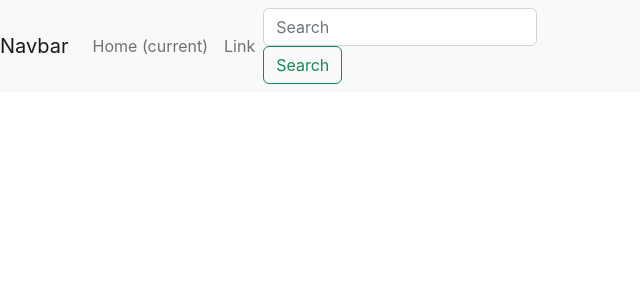
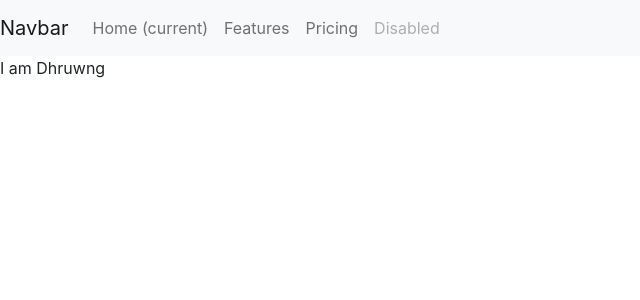
Before and after one commit to Dhruwang/inotes, a React (Create React App) app: page / in a window 1280 px wide. Shown: the top 300 px of the page, without its empty margins (0-640 px from the left). Built offline with nearby package versions, Linux system fonts and the light colour scheme.

Commit message:
added useContext

```diff
--- a/src/App.js
+++ b/src/App.js
@@ -1,18 +1,24 @@
-import ReactDOM from "react-dom/client";
+
 import { BrowserRouter, Routes, Route } from "react-router-dom";
 import './App.css';
 import Navbar from './components/Navbar';
 import About from './components/About';
 import Home from './components/Home';
+import NoteState from "./context/notes/NoteState";
 
 function App() {
   return (
+    <NoteState>
     <BrowserRouter>
-    <Navbar />
+      <Navbar />
       <Routes>
-          <Route exact path="/about" element={ <About />} />
+        <Route path="/" element={<Home />}>
+          <Route index element={<Home />} />
+          <Route path="/about" element={<About />} />
+        </Route>
       </Routes>
     </BrowserRouter>
+    </NoteState>
   );
 }
 
--- a/src/components/About.js
+++ b/src/components/About.js
@@ -0,0 +1,9 @@
+import React from 'react'
+
+export default function About() {
+  return (
+    <>
+    ABout
+    </>
+  )
+}
--- a/src/components/Home.js
+++ b/src/components/Home.js
@@ -0,0 +1,9 @@
+import React from 'react'
+import { useContext } from 'react'
+import NoteContext from '../context/notes/noteContext'
+export default function Home(props) {
+    const a = useContext(NoteContext)
+  return (
+    <div>I am {a.name}</div>
+  )
+}
--- a/src/components/Navbar.js
+++ b/src/components/Navbar.js
@@ -5,25 +5,26 @@ export default function Navbar() {
     <>
     <nav class="navbar navbar-expand-lg navbar-light bg-light">
     <a class="navbar-brand" href="/">Navbar</a>
-  <button class="navbar-toggler" type="button" data-toggle="collapse" data-target="#navbarSupportedContent" aria-controls="navbarSupportedContent" aria-expanded="false" aria-label="Toggle navigation">
+    <button class="navbar-toggler" type="button" data-toggle="collapse" data-target="#navbarNav" aria-controls="navbarNav" aria-expanded="false" aria-label="Toggle navigation">
       <span class="navbar-toggler-icon"></span>
     </button>
-
-  <div class="collapse navbar-collapse" id="navbarSupportedContent">
-    <ul class="navbar-nav mr-auto">
+    <div class="collapse navbar-collapse" id="navbarNav">
+      <ul class="navbar-nav">
         <li class="nav-item active">
           <a class="nav-link" href="/">Home <span class="sr-only">(current)</span></a>
         </li>
         <li class="nav-item">
-        <a class="nav-link" href="/">Link</a>
+          <a class="nav-link" href="/">Features</a>
         </li>
-
+        <li class="nav-item">
+          <a class="nav-link" href="/">Pricing</a>
+        </li>
+        <li class="nav-item">
+          <a class="nav-link disabled" href="/">Disabled</a>
+        </li>
       </ul>
-    <form class="form-inline my-2 my-lg-0">
-      <input class="form-control mr-sm-2" type="search" placeholder="Search" aria-label="Search" />
-      <button class="btn btn-outline-success my-2 my-sm-0" type="submit">Search</button>
-    </form>
     </div>
-</nav></>
+  </nav>
+  </>
   )
 }
--- /dev/null
+++ b/src/context/notes/NoteState.js
@@ -0,0 +1,15 @@
+import React,{useState} from "react";
+import NoteContext from "./noteContext";
+
+const NoteState = (props)=>{
+    const state={
+        "name":"Dhruwng",
+        "worth":"Billions"
+    }
+    return(
+        <NoteContext.Provider value={state}>
+            {props.children}
+        </NoteContext.Provider>
+    )
+}
+export default NoteState;
--- /dev/null
+++ b/src/context/notes/noteContext.js
@@ -0,0 +1,5 @@
+import { createContext } from "react";
+
+const NoteContext = createContext();
+
+export default NoteContext;
```
Also changed, not shown: public/index.html (+9 -6 lines). Lines whose indentation alone changed are shown as unchanged.
